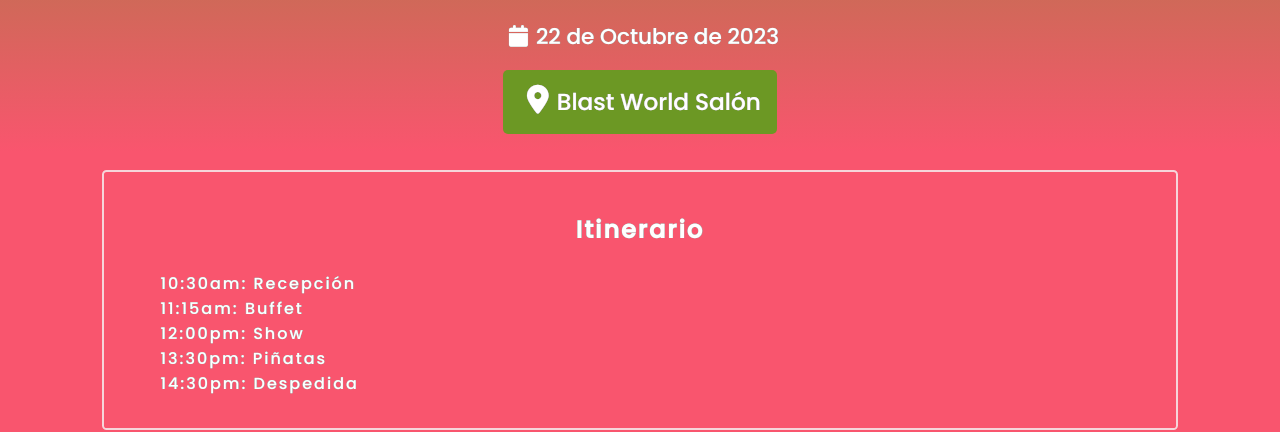
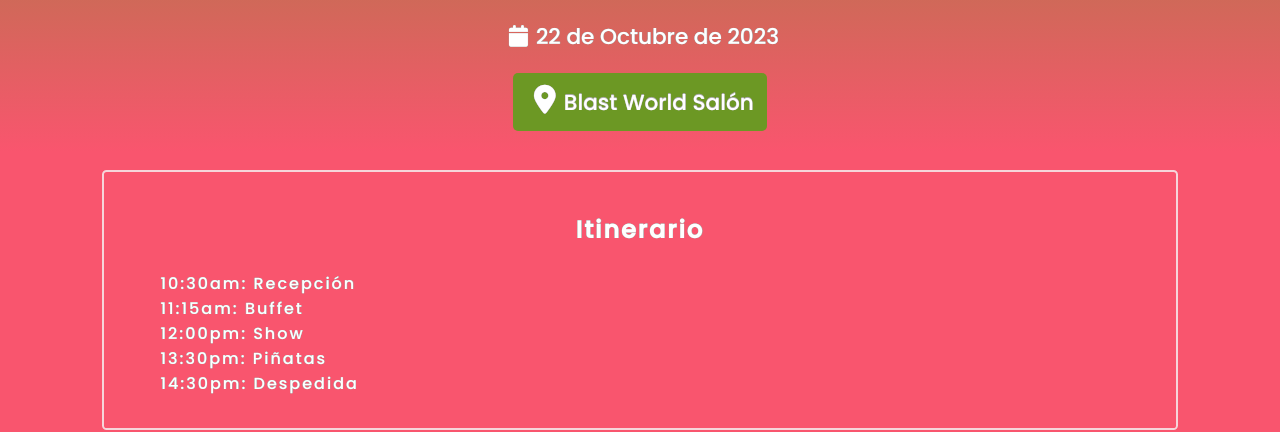
Before and after one commit to abrahamsantos-developer/landingpage-figma-tocode, a plain HTML site: page index.html in a window 1280 px wide. Shown: the part 370-802 px from the top of the page. Drawn offline with Linux system fonts and the light colour scheme.

Commit message:
adjusted padding and fotn size in p and a elements

```diff
--- a/index.css
+++ b/index.css
@@ -88,9 +88,9 @@ a {
   /*background: #5200ff;*/
   background: #6C9824;
   border: none;
-  font-size: 1.45rem;
+  font-size: 1.35rem;
   cursor: pointer;
-  padding: 1rem;
+  padding: .85rem;
   border-radius: 5px;
   border: none;
   text-decoration: none;
```
